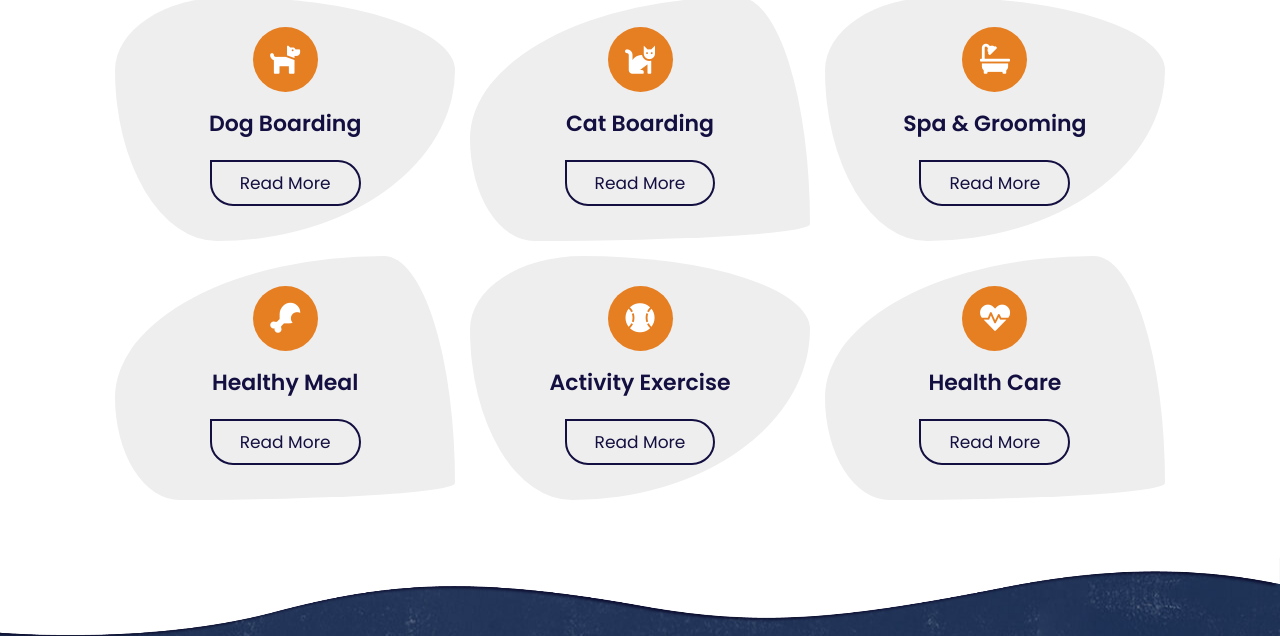
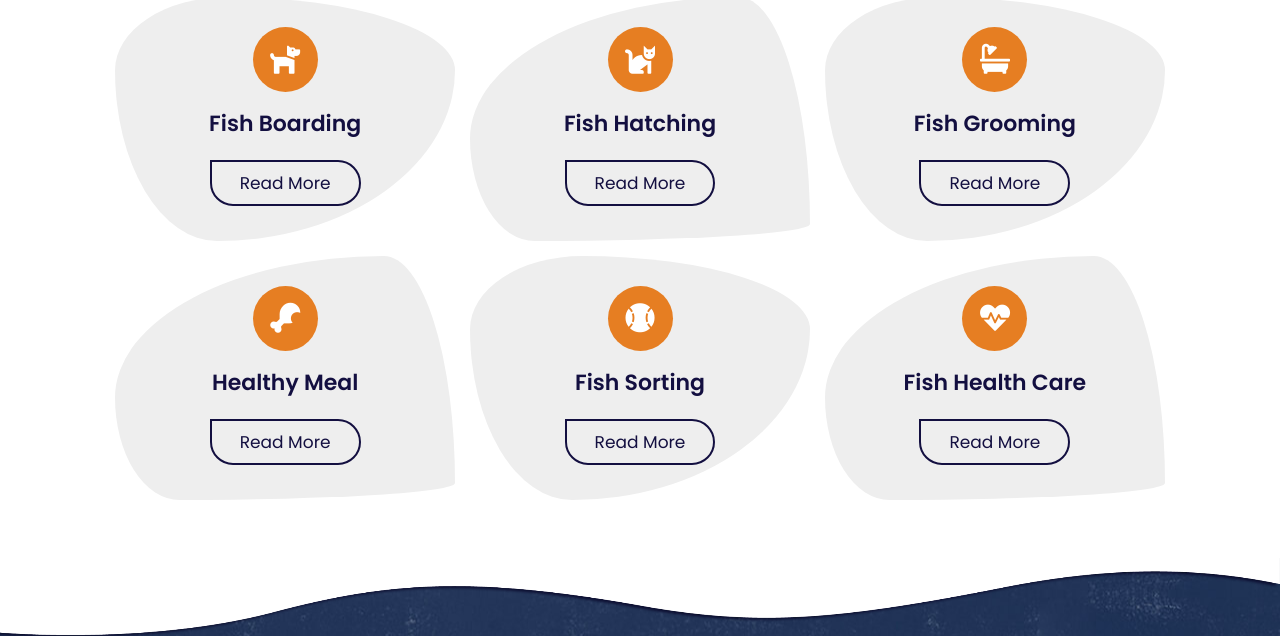
Before and after one commit to zenodavids/Key-Farms, a plain HTML site: page index.html in a window 1280 px wide. Shown: the part 3461-4097 px from the top of the page. Drawn offline with Linux system fonts and the light colour scheme.

Commit message:
Update index.html

```diff
--- a/index.html
+++ b/index.html
@@ -174,19 +174,19 @@
       <div class="box-container">
         <div class="box">
           <i class="fas fa-dog"></i>
-          <h3>dog boarding</h3>
+          <h3>Fish boarding</h3>
           <a href="#" class="btn">read more</a>
         </div>
 
         <div class="box">
           <i class="fas fa-cat"></i>
-          <h3>cat boarding</h3>
+          <h3>Fish Hatching</h3>
           <a href="#" class="btn">read more</a>
         </div>
 
         <div class="box">
           <i class="fas fa-bath"></i>
-          <h3>spa & grooming</h3>
+          <h3>Fish grooming</h3>
           <a href="#" class="btn">read more</a>
         </div>
 
@@ -198,13 +198,13 @@
 
         <div class="box">
           <i class="fas fa-baseball-ball"></i>
-          <h3>activity exercise</h3>
+          <h3>Fish Sorting</h3>
           <a href="#" class="btn">read more</a>
         </div>
 
         <div class="box">
           <i class="fas fa-heartbeat"></i>
-          <h3>health care</h3>
+          <h3>Fish health care</h3>
           <a href="#" class="btn">read more</a>
         </div>
       </div>
```
